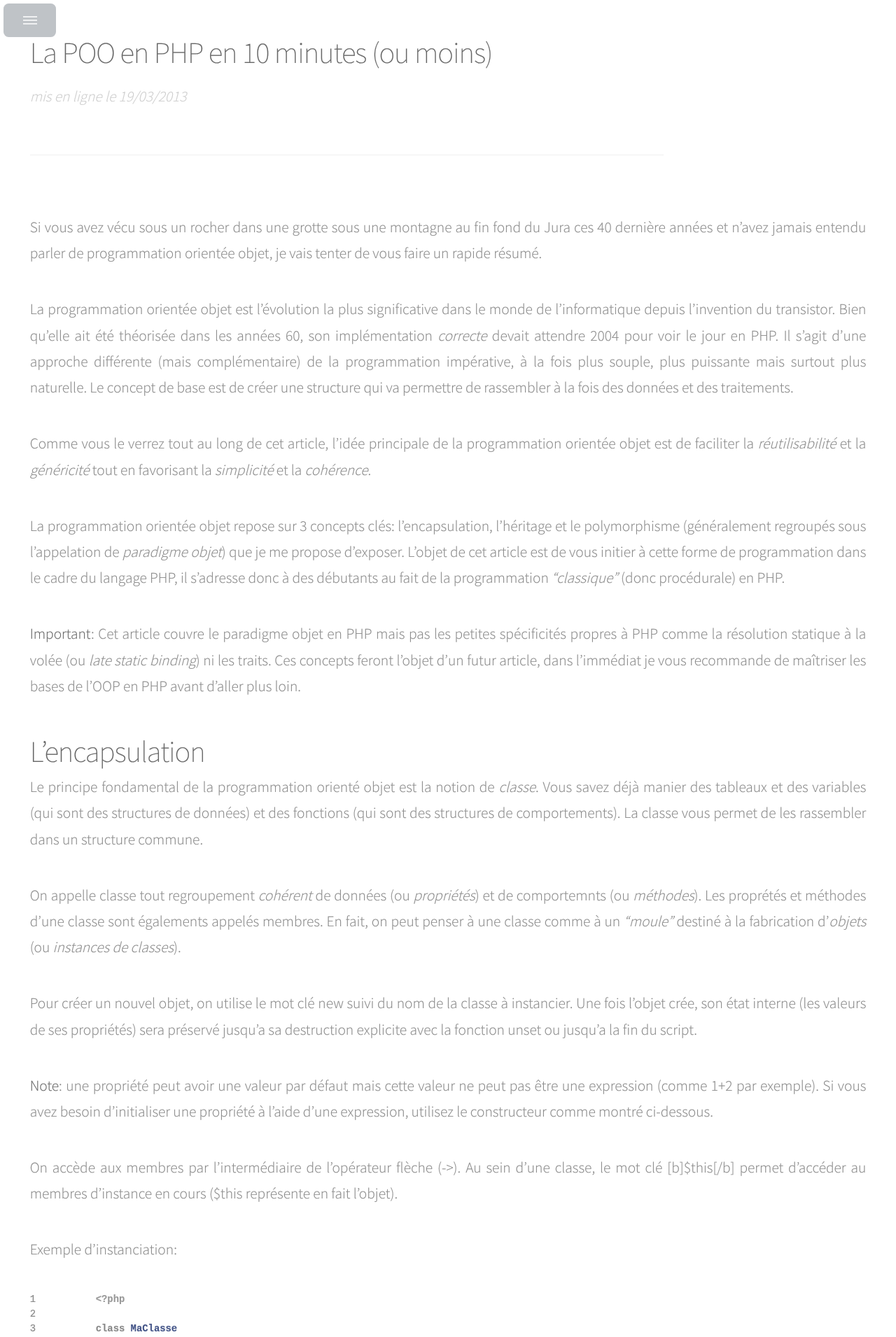
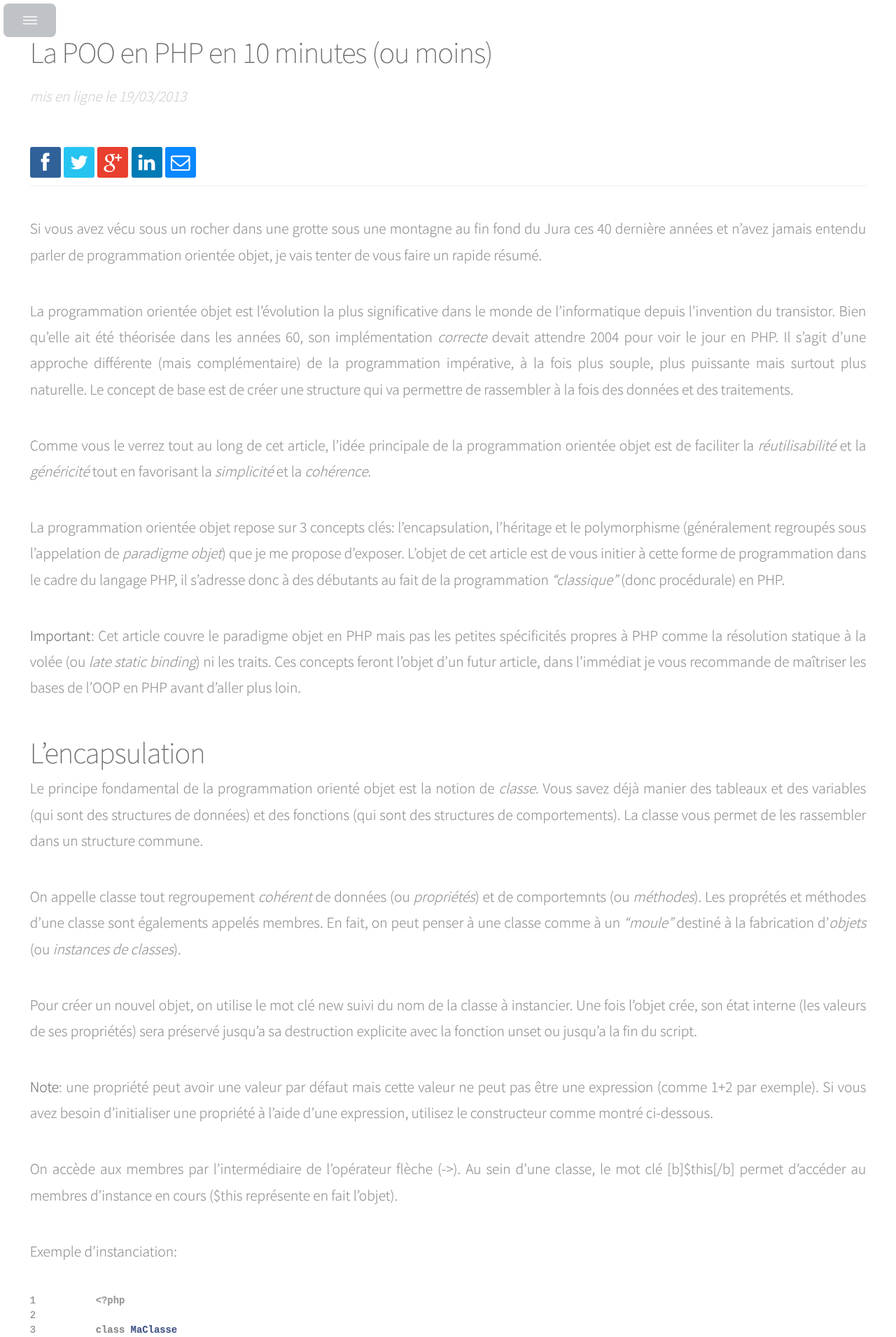
Before and after one commit to bdelespierre/bdelespierre.github.io, a Jekyll site: the page built from _posts/2013-03-19-la-poo-en-php-en-10-minutes-ou-moins.md, in a window 1280 px wide. Shown: the top 1911 px of the page at 70% size. Built offline with Jekyll 4.4.1, drawn with Linux system fonts in a browser that asks for light colours; nearby versions of some CDN libraries; Markdown is read by kramdown in place of the engine named in the settings; comment, search, counter and statistics services are not loaded.

Commit message:
refactoring social buttons

```diff
--- a/_layouts/post.html
+++ b/_layouts/post.html
@@ -13,18 +13,16 @@ layout: main
         <!-- share float header -->
         <div class="float-container">
             <div class="float">
-                <!-- AddThis Button BEGIN -->
-                <div class="addthis_toolbox addthis_default_style addthis_32x32_style">
-                <a class="addthis_button_facebook"></a>
-                <a class="addthis_button_twitter"></a>
-                <a class="addthis_button_google_plusone_share"></a>
-                <a class="addthis_button_linkedin"></a>
-                <a class="addthis_button_email"></a>
-                <a class="addthis_button_compact"></a><a class="addthis_counter addthis_bubble_style"></a>
+                <div class="social-buttons">
+                    <a class="popup facebook fa fa-facebook" title="Partager sur Facebook" href="https://www.facebook.com/sharer/sharer.php?u={{ site.url | UrlEncode }}{{ page.url | UrlEncode }}"></a>
+                    <a class="popup twitter fa fa-twitter" title="Partager sur Twitter" href="http://twitter.com/home?status={{ page.description | UrlEncode }}%20{{ site.url | UrlEncode }}{{ page.url | UrlEncode }}%20par%20%40bdelespierre"></a>
+                    <a class="popup googleplus fa fa-google-plus" title="Partager sur Google+" href="https://plus.google.com/share?url={{ site.url | UrlEncode }}{{ page.url | UrlEncode }}"></a>
+                    <a class="popup linkedin fa fa-linkedin" title="Partager sur LinkedIn" href="http://www.linkedin.com/shareArticle?mini=true&amp;url={{ site.url | UrlEncode }}{{ page.url | UrlEncode }}&amp;title={{ page.title | UrlEncode }}&amp;summary={{ page.description | UrlEncode }}"></a>
+                    <a class="email fa fa-envelope-o" title="Partager par mail" href="mailto:?subject={{ page.title | UrlEncode }}&amp;body={{ page.description | UrlEncode}}%20-%20%{{ site.url | UrlEncode }}{{ page.url | UrlEncode }}"></a>
                 </div>
-                <script type="text/javascript">var addthis_config = {"data_track_addressbar":true};</script>
-                <script type="text/javascript" src="//s7.addthis.com/js/300/addthis_widget.js#pubid=ra-51fa37f82f19327f"></script>
-                <!-- AddThis Button END -->
+                <div class="echo">
+                    <h3>{{ page.title }}</h3>
+                </div>
             </div>
         </div>
 
--- a/css/style.css
+++ b/css/style.css
@@ -1061,10 +1061,54 @@
 			top: 0;
 		}
 
-		.addthis_toolbox a {
+		.float-container .echo {
+			display: none;
+			float: right;
+			height: 44px;
+		}
+
+		.float-container .echo h3 {
+			font-size: 85%;
+			line-height: 44px;
+		}
+
+			.float-container .float.floating .echo {
+				display: inline-block;
+			}
+
+/*********************************************************************************/
+/* Social Buttons                                                                */
+/*********************************************************************************/
+
+	.social-buttons {
+		display: inline-block;
+		height: 44px;
+	}
+
+		.social-buttons > a {
+			display: inline-block;
+			width: 44px;
+			height: 44px;
+			background-color: #ccc;
+			-webkit-border-radius: 3px;
+			border-radius: 3px;
+			line-height: 40px;
+			margin: 0px;
+			padding: 4px 0 0 0;
 			text-decoration: none;
-			border-bottom: none;
-		}
+			border: none;
+			color: white;
+			font-size: 22px;
+			text-align: center;
+		}
+
+		.social-buttons .facebook   { background-color: #306199; }
+		.social-buttons .twitter    { background-color: #26c4f1; }
+		.social-buttons .googleplus { background-color: #e93f2e; }
+		.social-buttons .linkedin   { background-color: #007bb6; }
+		.social-buttons .email      { background-color: #0a88ff; }
+		.social-buttons .pinterest  { background-color: #b81621; }
+		.social-buttons .github     { background-color: #444444; }
 
 /*********************************************************************************/
 /* Header                                                                        */
--- a/js/init.js
+++ b/js/init.js
@@ -335,16 +335,25 @@
 
 		// float (only the first will float)
 		// don't forget to remove .css("backface-visibility","hidden") from skel panel js file
-			$('.float-container').length && !is_phone() && (function (viewport) {
+			$('.float-container').length && !is_phone() && (function () {
 				var $container = $('.float-container').first(),
 				    $float = $('.float', $container).first();
 
-				$float.css('width', $container.width());
+				$(window).resize(function () {
+					$float.css('width', $container.width());
+				}).trigger('resize');
 
-				$(viewport).scroll(function (event) {
+				$(window).scroll(function (event) {
 					$(this).scrollTop() > $container.offset().top
 						? $float.addClass('floating')
 						: $float.removeClass('floating');
 				});
-			})(window);
+			})();
+
+		// silly popups yay!
+			is_phone() || $('a.popup').click(function (event) {
+				event.preventDefault();
+				window.open($(this).attr('href'),$(this).attr('title') || 'Popup','menubar=no, scrollbars=no, top=100, left=100, width=500, height=300');
+				return false;
+			});
 	});
```
Also changed, not shown: _layouts/main.html (+24 -1 lines).
